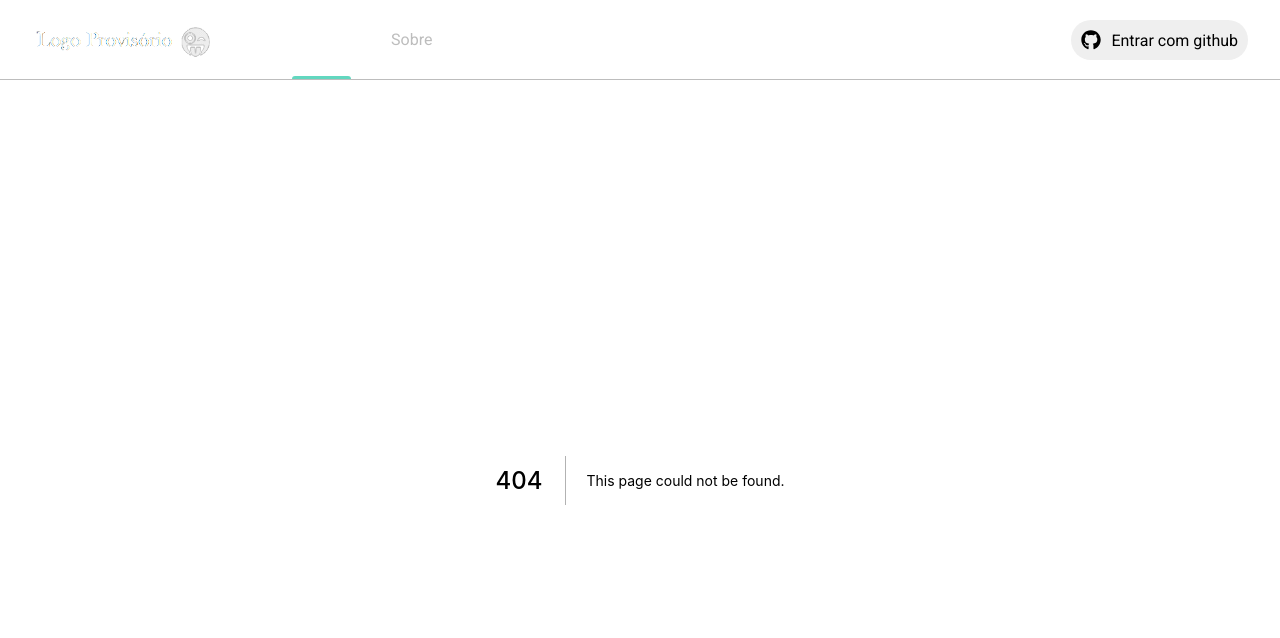
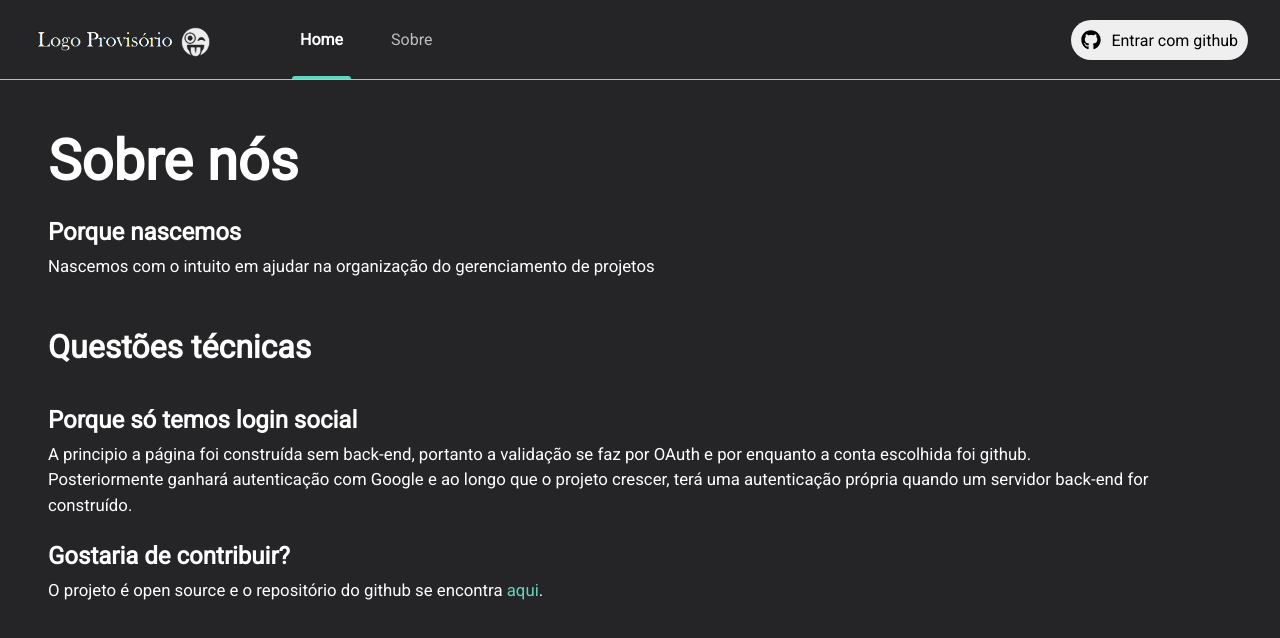
Before and after one commit to everton-araujo/task-manager, a Next.js app: page /about in a window 1280 px wide. Before the commit this address had no page. Shown: the top 638 px of the page. Built offline with nearby package versions, Linux system fonts and the light colour scheme.

Commit message:
About page

```diff
--- a/src/components/Header/index.tsx
+++ b/src/components/Header/index.tsx
@@ -1,16 +1,40 @@
+import Link from 'next/link'
+import { useState } from 'react'
+
 import { SignInButton } from '../SignInButton'
 
 import styles from './styles.module.scss'
 
 export function Header() {
+  const [isHomeActive, setIsHomeActive] = useState(true);
+  const [isAboutActive, setIsAboutActive] = useState(false);
+
+  function handleActiveTab(tab: string) {
+    if (tab === 'home') {
+      setIsHomeActive(true)
+      setIsAboutActive(false)
+    } else {
+      setIsAboutActive(true)
+      setIsHomeActive(false)
+    }
+  }
+
   return (
     <header className={styles.headerContainer}>
       <div className={styles.headerContent}>
         <img src="/images/logo.png" alt="task manager logo" />
 
         <nav>
-          <a className={styles.active}>Home</a>
-          <a>Sobre</a>
+          <Link href='/'>
+            <a className={isHomeActive ? styles.active : ''} onClick={() => handleActiveTab('home')}>
+              Home
+            </a>
+          </Link>
+          <Link href='/about'>
+            <a className={isAboutActive ? styles.active : ''} onClick={() => handleActiveTab('about')}>
+              Sobre
+            </a>
+          </Link>
         </nav>
 
         <SignInButton />
--- /dev/null
+++ b/src/pages/about/index.tsx
@@ -0,0 +1,27 @@
+import styles from './styles.module.scss'
+
+export default function About() {
+  return (
+    <main className={styles.content}>
+      <h1>Sobre nós</h1>
+      <h3>Porque nascemos</h3>
+      <p>
+        Nascemos com o intuito em ajudar na organização do gerenciamento de projetos
+
+      </p>
+
+      <h2>Questões técnicas</h2>
+      <h3>Porque só temos login social</h3>
+      <p>
+        A principio a página foi construída sem back-end, portanto a validação se faz por OAuth e por enquanto a conta escolhida foi github. <br />
+        Posteriormente ganhará autenticação com Google e ao longo que o projeto crescer, terá uma autenticação própria quando um servidor back-end for construído.
+      </p>
+
+      <h3>Gostaria de contribuir?</h3>
+      <p>
+        O projeto é open source e o repositório do github se encontra
+        <a href="https://github.com/everton-araujo/task-manager" target="_blank"> aqui</a>.
+      </p>
+    </main>
+  )
+}
--- /dev/null
+++ b/src/pages/about/styles.module.scss
@@ -0,0 +1,28 @@
+.content {
+  padding: 3rem;
+
+  h1 {
+    font-size: 3.5rem;
+  }
+
+  h2 {
+    font-size: 2rem;
+    margin-top: 3rem;
+    margin-bottom: 2.5rem;
+  }
+
+  h3 {
+    margin-top: 1.5rem;
+    font-size: 1.5rem;
+  }
+
+  p {
+    margin-top: 0.5rem;
+    font-size: 1.05rem;
+    line-height: 1.6rem;
+
+    a {
+      color: var(--cyan-500);
+    }
+  }
+}
```
